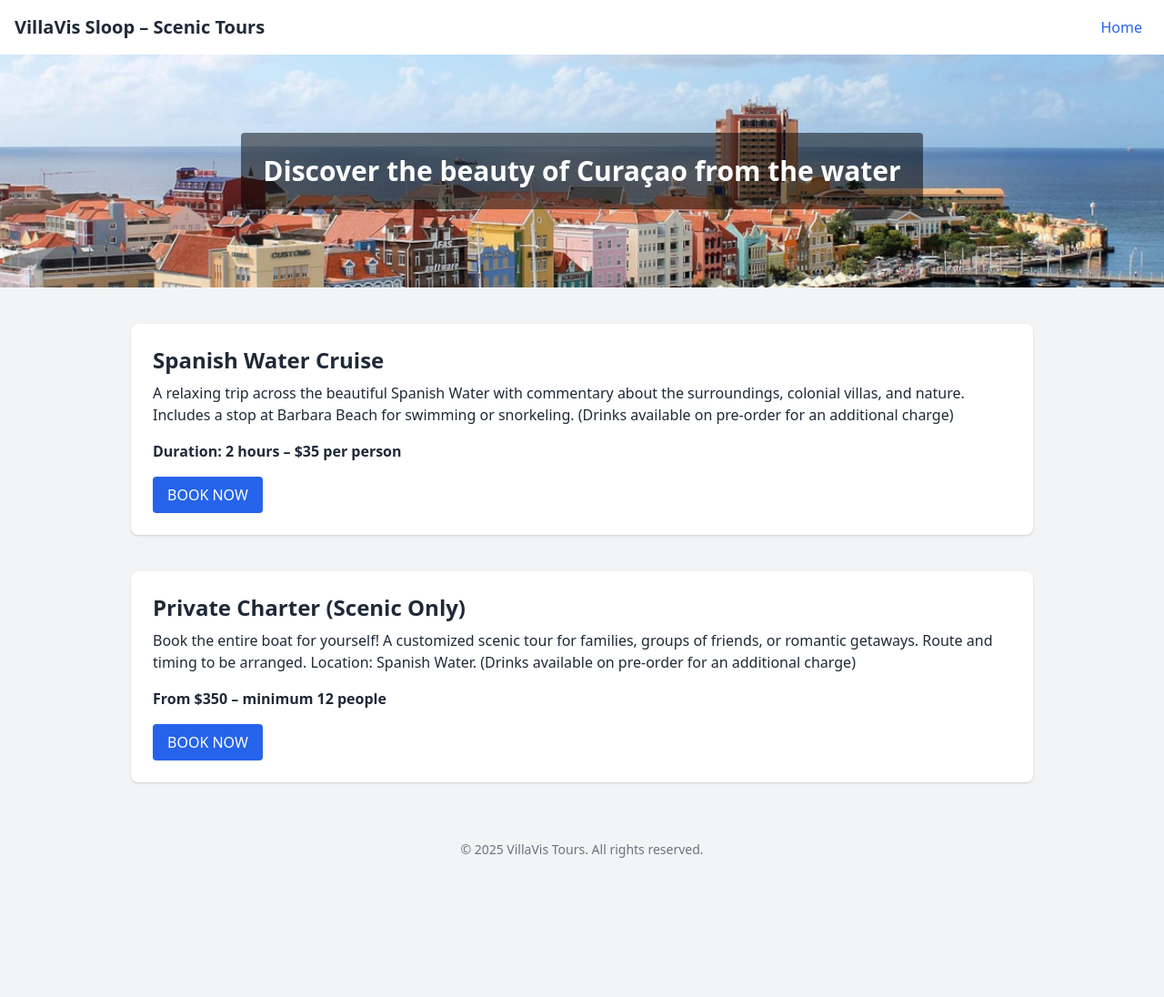
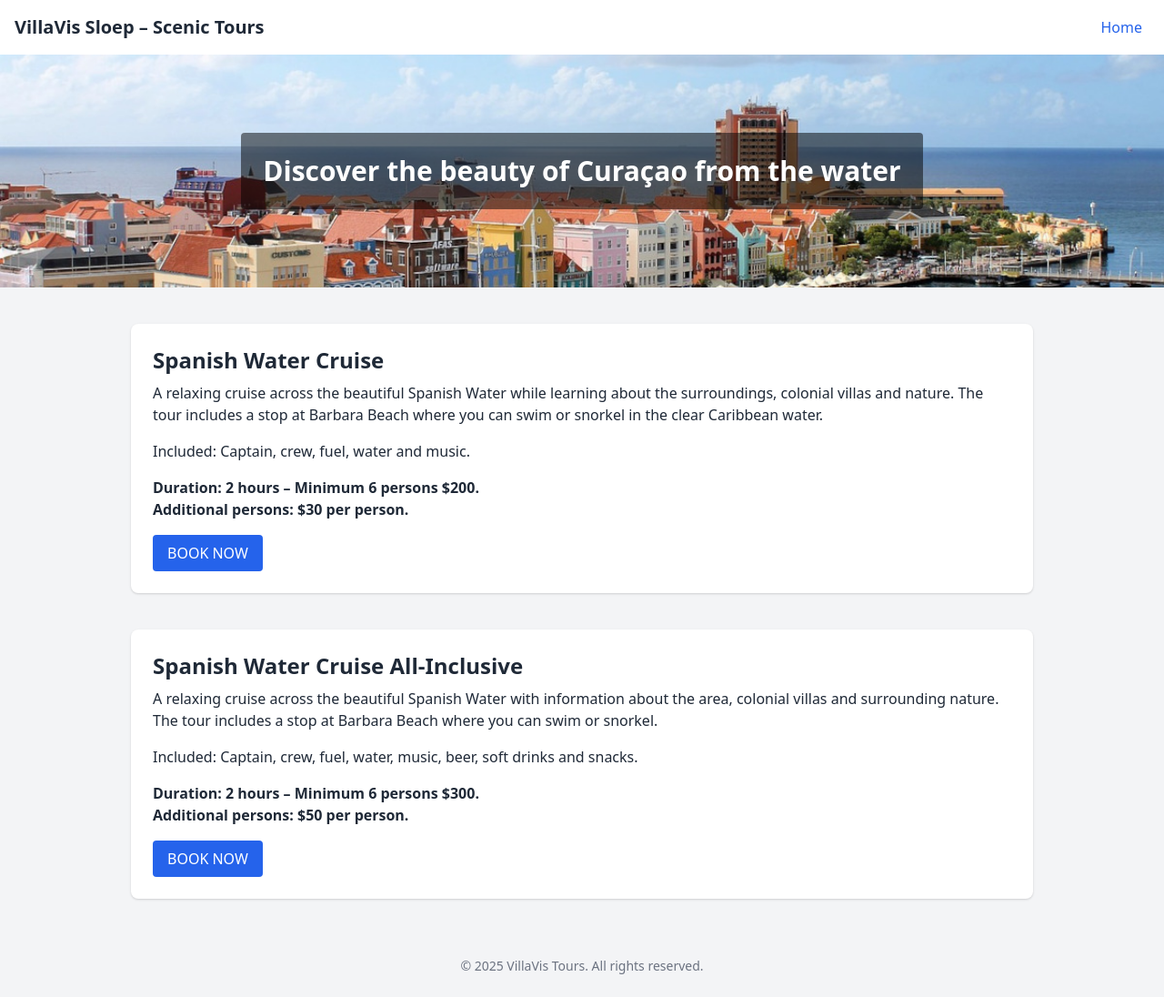
Before and after one commit to tjaracas/villavistours, a Jekyll site: the page scenic-en.html, which Jekyll copies as it is, in a window 1280 px wide. Shown: the whole page at 91% size. Built offline with Jekyll 4.4.1, drawn with Linux system fonts in a browser that asks for light colours; before the commit the page ends 968 px from its top, so only the background shows below that.

Commit message:
Update scenic-en.html

```diff
--- a/scenic-en.html
+++ b/scenic-en.html
@@ -3,16 +3,17 @@
 <head>
   <meta charset="UTF-8" />
   <meta name="viewport" content="width=device-width, initial-scale=1.0" />
-  <title>Scenic Tours - VillaVis Sloop</title>
+  <title>Scenic Tours - VillaVis Sloep</title>
   <link href="https://cdn.jsdelivr.net/npm/tailwindcss@2.2.19/dist/tailwind.min.css" rel="stylesheet">
 </head>
+
 <body class="bg-gray-100 text-gray-800">
 
 <!-- Header -->
 <header class="bg-white shadow p-4 flex justify-between items-center">
-    <h1 class="text-xl font-bold">VillaVis Sloop – Scenic Tours</h1>
+  <h1 class="text-xl font-bold">VillaVis Sloep – Scenic Tours</h1>
   <nav>
-      <a href="index-en.html" class="text-blue-600 hover:underline mx-2">Home</a>
+    <a href="index.html" class="text-blue-600 hover:underline mx-2">Home</a>
   </nav>
 </header>
 
@@ -29,21 +30,50 @@
 <!-- Tour 1 -->
 <div class="bg-white rounded-lg shadow p-6">
   <h3 class="text-2xl font-semibold mb-2">Spanish Water Cruise</h3>
+
   <p class="mb-4">
-        A relaxing trip across the beautiful Spanish Water with commentary about the surroundings, colonial villas, and nature. Includes a stop at Barbara Beach for swimming or snorkeling. (Drinks available on pre-order for an additional charge)
+    A relaxing cruise across the beautiful Spanish Water while learning about the surroundings,
+    colonial villas and nature. The tour includes a stop at Barbara Beach where you can swim
+    or snorkel in the clear Caribbean water.
   </p>
-      <p class="font-bold mb-4">Duration: 2 hours – $35 per person</p>
-      <a href="booking.html?tour=spanishwater" class="inline-block bg-blue-600 text-white px-4 py-2 rounded hover:bg-blue-700">BOOK NOW</a>
+
+  <p class="mb-4">
+    Included: Captain, crew, fuel, water and music.
+  </p>
+
+  <p class="font-bold mb-4">
+    Duration: 2 hours – Minimum 6 persons $200.<br>
+    Additional persons: $30 per person.
+  </p>
+
+  <a href="booking.html?tour=spanishwater" class="inline-block bg-blue-600 text-white px-4 py-2 rounded hover:bg-blue-700">
+    BOOK NOW
+  </a>
 </div>
+
 
 <!-- Tour 2 -->
 <div class="bg-white rounded-lg shadow p-6">
-      <h3 class="text-2xl font-semibold mb-2">Private Charter (Scenic Only)</h3>
+  <h3 class="text-2xl font-semibold mb-2">Spanish Water Cruise All-Inclusive</h3>
+
   <p class="mb-4">
-        Book the entire boat for yourself! A customized scenic tour for families, groups of friends, or romantic getaways. Route and timing to be arranged. Location: Spanish Water. (Drinks available on pre-order for an additional charge)
+    A relaxing cruise across the beautiful Spanish Water with information about the area,
+    colonial villas and surrounding nature. The tour includes a stop at Barbara Beach where
+    you can swim or snorkel.
   </p>
-      <p class="font-bold mb-4">From $350 – minimum 12 people</p>
-      <a href="booking.html?tour=private" class="inline-block bg-blue-600 text-white px-4 py-2 rounded hover:bg-blue-700">BOOK NOW</a>
+
+  <p class="mb-4">
+    Included: Captain, crew, fuel, water, music, beer, soft drinks and snacks.
+  </p>
+
+  <p class="font-bold mb-4">
+    Duration: 2 hours – Minimum 6 persons $300.<br>
+    Additional persons: $50 per person.
+  </p>
+
+  <a href="booking.html?tour=spanishwaterwithfood" class="inline-block bg-blue-600 text-white px-4 py-2 rounded hover:bg-blue-700">
+    BOOK NOW
+  </a>
 </div>
 
 </main>
```
Lines whose indentation alone changed are shown as unchanged.
